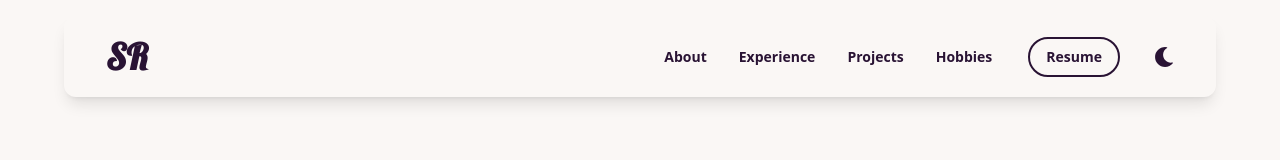
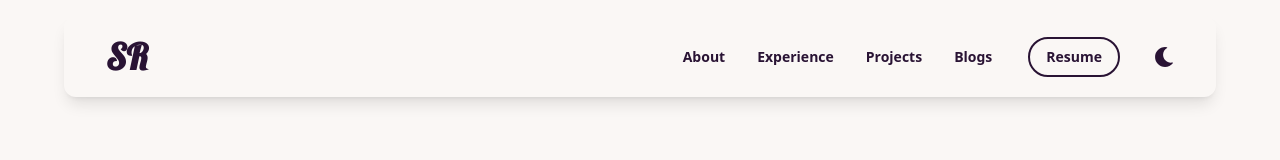
Before and after one commit to anish-off/Portfolio, a React (Vite) app: page / in a window 1280 px wide. Shown: the top 160 px of the page. Built offline with nearby package versions, Linux system fonts and the light colour scheme.

Commit message:
Updated navbar

```diff
--- a/src/components/Navbar.jsx
+++ b/src/components/Navbar.jsx
@@ -62,13 +62,13 @@ const Navbar = ({ theme, setTheme }) => {
             </li>
             <li>
               <Link
-                to="hobbies"
+                to="blogs"
                 smooth={true}
                 duration={500}
                 offset={-80}
                 className="font-bold cursor-pointer"
               >
-                Hobbies
+                Blogs
               </Link>
             </li>
           </ul>
```
